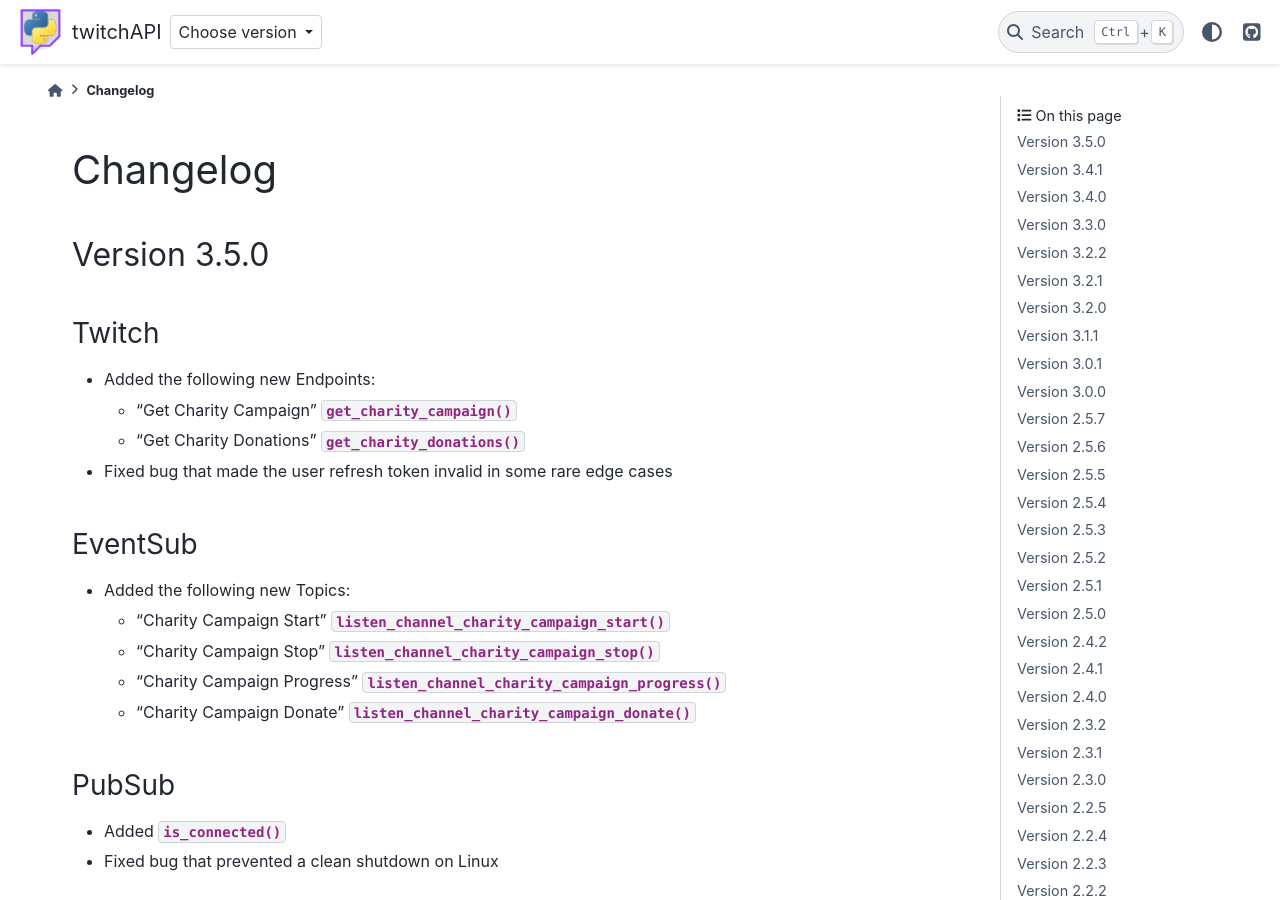
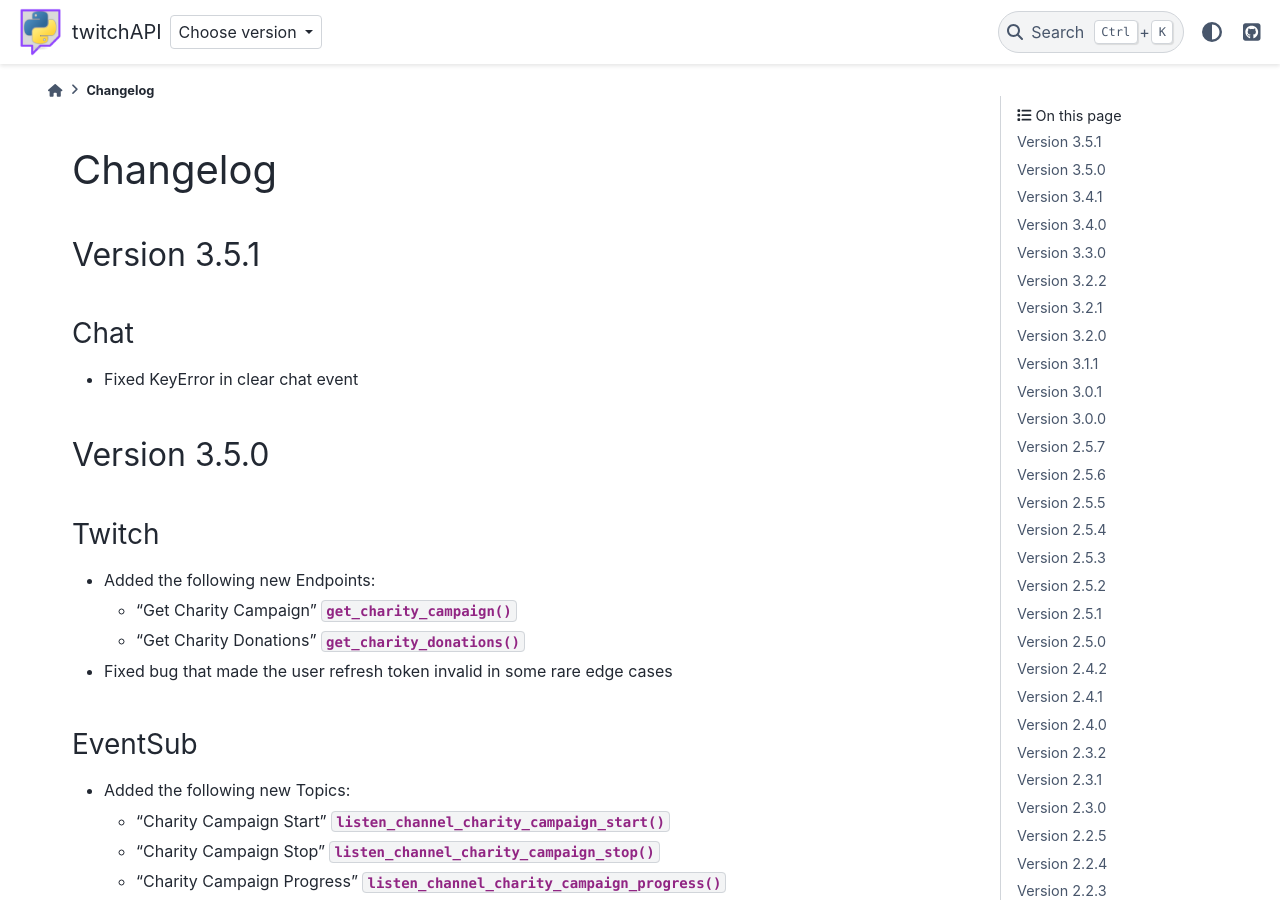
Before and after one commit to Teekeks/pyTwitchAPI, a Sphinx documentation site: the page built from docs/changelog.rst, in a window 1280 px wide and 900 px high. Built offline with Sphinx 7.4.7 and the PyData theme 0.15.4, drawn with Linux system fonts in a browser that asks for light colours; comment, search, counter and statistics services are not loaded.

Commit message:
bump version to 3.5.1

```diff
--- a/docs/changelog.rst
+++ b/docs/changelog.rst
@@ -2,6 +2,15 @@
 
 Changelog
 =========
+
+****************
+Version 3.5.1
+****************
+
+Chat
+----
+
+- Fixed KeyError in clear chat event
 
 ****************
 Version 3.5.0
--- a/twitchAPI/__init__.py
+++ b/twitchAPI/__init__.py
@@ -4,6 +4,6 @@
 from .oauth import UserAuthenticator
 from .chat import Chat
 
-VERSION = (3, 5, 0)
+VERSION = (3, 5, 1)
 
-__version__ = '3.5.0'
+__version__ = '3.5.1'
```
